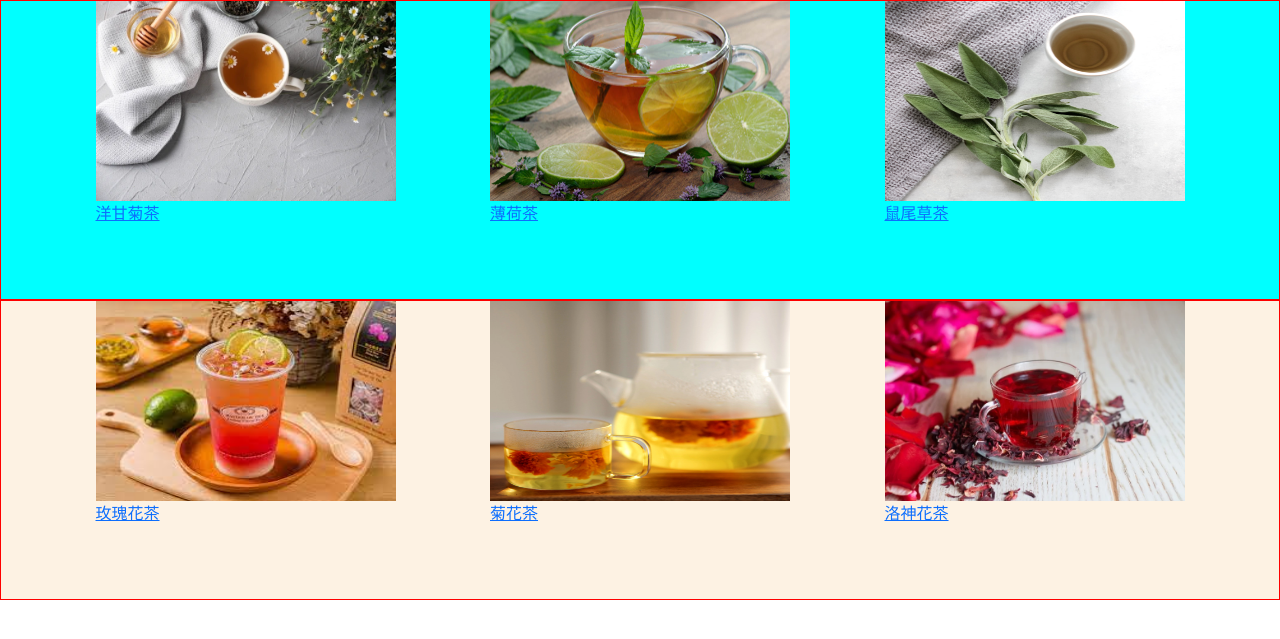
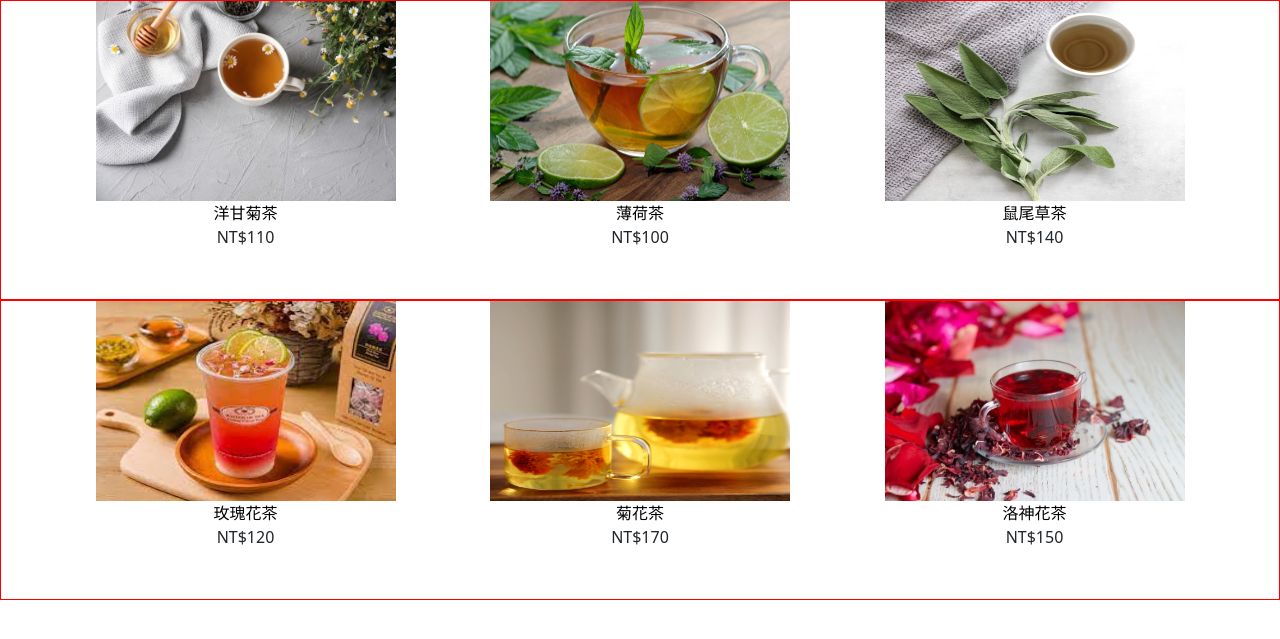
Before and after one commit to hopewu0320/Drinkapp, a Django app: page / in a window 1280 px wide. Shown: the part 56-695 px from the top of the page. Run offline with Django 4.2, Linux system fonts and the light colour scheme; data comes from the database, SQL or seed files in the repository; both versions use the stored data as it was after the commit.

Commit message:
封面完成90%

```diff
--- a/base/templates/base/home.html
+++ b/base/templates/base/home.html
@@ -7,53 +7,44 @@
         flex-wrap: wrap;
         justify-content:space-evenly;
         flex-direction: row;
-        background-color:aqua;
+
         height: 300px;
         border:1px solid red;
+    }
+    a{
+        color: black;
+        text-decoration: none;
     }
 </style>
     <div class="product-container" >
         {% for drink in drinks %}
             {% if forloop.counter <= 3 %}
-                <div>
+                <div >
                     <img src="static/{{ drink.image }}" alt="{{ drink.name }}" width="300" height="200">
-                    <div>
-                        <a href="{% url 'productinfo' drink.id %}">{{drink.name}}</a>
+                    <div style="text-align:center">
+                        <a href="{% url 'productinfo' drink.id %}">{{drink.name}}</a> <!--a標籤沒換行-->
+                    </div>
+                    <div style="text-align:center">
+                        <p>NT${{drink.price}}</p>   <!--a標籤沒換行-->
                     </div>
                 </div>
             {% endif %}
         {% endfor %}
 
     </div>
-    <div class="product-container" style="background-color: #fdf2e3;">
+    <div class="product-container" >
         {% for drink in drinks %}
             {% if forloop.counter > 3 %}
                 <div>
                     <img src="static/{{ drink.image }}" alt="{{ drink.name }}" width="300" height="200">
-                    <div>
-                        <a href="{% url 'productinfo' drink.id %}">{{drink.name}}</a>
+                    <div style="text-align:center" >
+                        <a href="{% url 'productinfo' drink.id %}" >{{drink.name}}</a>
+                    </div>
+                    <div style="text-align:center">
+                        <p>NT${{drink.price}}</p>
                     </div>
                 </div>
             {% endif %}
         {% endfor %}
     </div>
-    <!--
-    <div class="product-container">
-        <div >
-            {% for drink in drinks %}
-                <div >
-                    <img src="static/{{drink.image}}" alt={{drink.name}} width="300" height="200">
-                    <div>
-                        <a href="{% url 'productinfo' drink.id %}">{{drink.name}}</a>
-                    </div>
-                </div>
-            {% endfor %}
-        </div>
-    </div>
-    <div class="product-container" style="background-color: #fdf2e3;">
-        <p>454545</p>
-    </div>
-    -->
-
-
 {% endblock content %}
```
Also changed, not shown: db.sqlite3.
